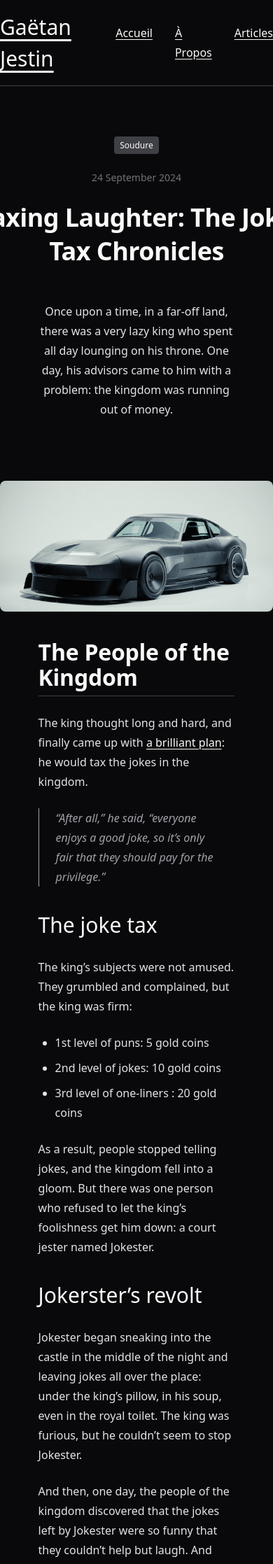
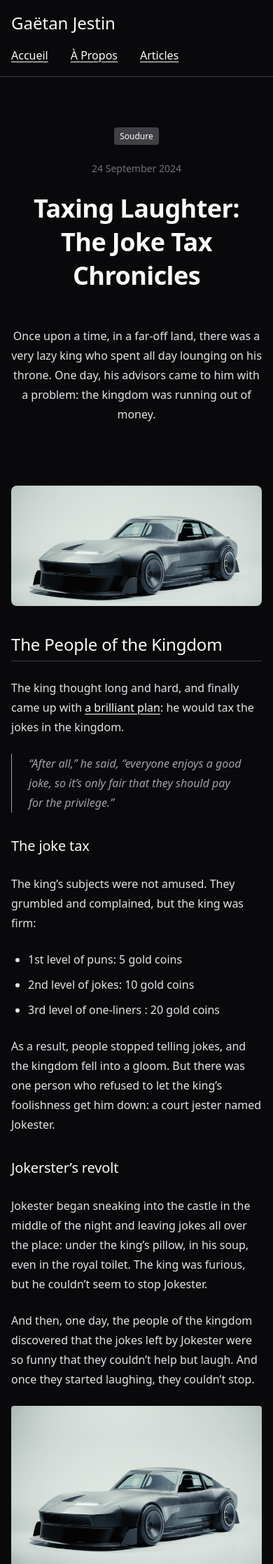
Before and after one commit to MerlinConnected/blablarduino, a Jekyll site: the page built from _posts/2025-07-12-the-joke-tax-chronicles.markdown, in a window 390 px wide. Shown: the top 2235 px of the page at 70% size. Built offline with Jekyll 4.4.1, drawn with Linux system fonts in a browser that asks for light colours; some of the changed text lies outside the part shown.

Commit message:
feat: styled blog post for mobile devices

```diff
--- a/_includes/footer.html
+++ b/_includes/footer.html
@@ -1,7 +1,7 @@
 <footer>
 	<div>
 		<p>
-			Bati sur <a href="https://jekyllrb.com/"> Jekyll</a> source ouverte par
+			Bati sur <a href="https://jekyllrb.com/"> Jekyll</a> en source ouverte par
 			<a href="https://gaetanjestin.com"> Gaëtan Jestin</a>. Codebase disponible
 			sur <a href="https://github.com/merlinconnected/blablarduino">GitHub</a>.
 		</p>
--- a/_includes/nav.html
+++ b/_includes/nav.html
@@ -1,11 +1,9 @@
 <nav class="site-nav">
 	<div>
 
-		<h3>
-			<a href="/">
-				Gaëtan Jestin
-			</a>
-		</h3>
+		<a href="/" class="title">
+			Gaëtan Jestin
+		</a>
 		<ul>
 			{% for item in site.data.navigation %}
 			<li>
--- a/_sass/_base.scss
+++ b/_sass/_base.scss
@@ -61,6 +61,10 @@ nav > div,
 footer > div {
 	margin: 0 auto;
 	max-width: 960px;
+
+	@media all and (max-width: 1024px) {
+		padding: 0 1rem;
+	}
 }
 
 nav {
@@ -70,6 +74,21 @@ nav {
 		display: flex;
 		justify-content: space-between;
 		align-items: center;
+
+		@media all and (max-width: 768px) {
+			flex-direction: column;
+			align-items: flex-start;
+			gap: 1rem;
+		}
+
+		.title {
+			font-size: 1.875rem;
+			text-decoration: none;
+
+			@media all and (max-width: 768px) {
+				font-size: 1.5rem;
+			}
+		}
 	}
 
 	ul {
@@ -121,6 +140,10 @@ article.post {
 			text-align: center;
 			width: 32rem;
 			margin: 1.5rem 0;
+
+			@media all and (max-width: 768px) {
+				width: 100%;
+			}
 		}
 	}
 
@@ -135,6 +158,10 @@ article.post {
 		table {
 			width: 72%;
 			margin: 0 auto;
+
+			@media all and (max-width: 768px) {
+				width: 100%;
+			}
 		}
 
 		h2,
@@ -155,6 +182,10 @@ article.post {
 			&:not(.hero-image) {
 				width: 72%;
 				margin: 0 auto 1.5rem;
+
+				@media all and (max-width: 768px) {
+					width: 100%;
+				}
 			}
 
 			&.hero-image {
--- a/_sass/_headings.scss
+++ b/_sass/_headings.scss
@@ -10,27 +10,33 @@ h1 {
 
 h2 {
 	font-size: 2rem;
-	font-weight: 600;
+	font-weight: 400;
 	line-height: 2.25rem;
 	letter-spacing: -0.015rem;
 	padding-bottom: 0.5rem;
 	border-bottom: 1px solid $color-700;
+	@media all and (max-width: 768px) {
+		font-size: 1.5rem;
+		line-height: 1.875rem;
+		letter-spacing: -0.01125rem;
+	}
 }
 
 h3 {
 	font-weight: 500;
-	font-size: 1.875rem;
-	line-height: 1.5;
-	@media all and (max-width: 768) {
-		font-size: 1.4rem;
+	font-size: 1.5rem;
+	line-height: 2rem;
+	letter-spacing: -0.009rem;
+	@media all and (max-width: 768px) {
+		font-size: 1.25rem;
 	}
 }
 
 h4 {
 	font-weight: 500;
-	font-size: 1.6875rem;
+	font-size: 1.25rem;
 	line-height: 1.5;
 	@media all and (max-width: 768) {
-		font-size: 1.2rem;
+		font-size: 1rem;
 	}
 }
```
